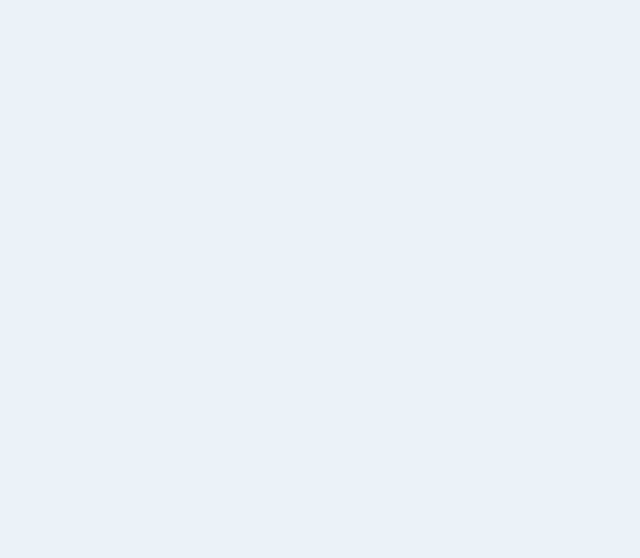
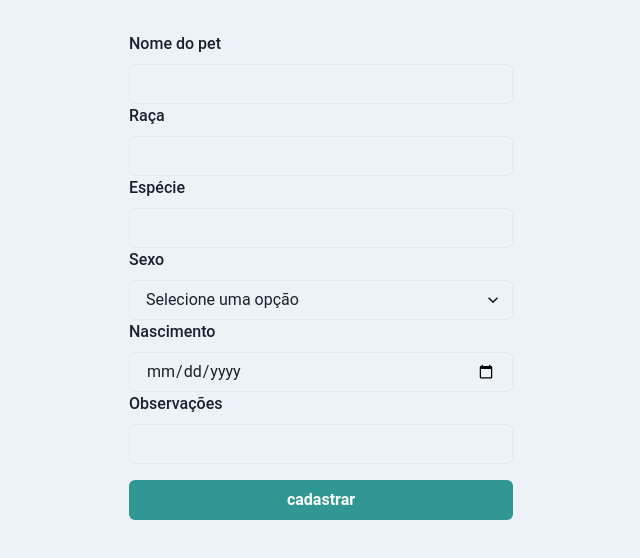
Before and after one commit to ManoelRochadev/petshop-project, a React (Vite) app in the folder web/: page /register/pet in a window 1280 px wide. Before the commit this address had no page. Shown: the top 558 px of the page, without its empty margins (319-959 px from the left). Built offline with nearby package versions, Linux system fonts and the light colour scheme.

Commit message:
add petRegister

```diff
--- a/web/src/App.tsx
+++ b/web/src/App.tsx
@@ -365,7 +365,7 @@ const NAV_ITEMS: Array<NavItem> = [
     label: 'Serviços',
     children: [
       {
-        label: 'Serviços disponíveis',
+        label: 'Agendar serviço',
         subLabel: 'Tosa, banho, aplicação de medicamentos, etc.',
         href: '#',
       },
@@ -375,7 +375,7 @@ const NAV_ITEMS: Array<NavItem> = [
     label: 'Saúde',
     children: [
       {
-        label: 'Consultas com veterinário',
+        label: 'Agendar Consulta',
         subLabel: 'Cuide da saúde do seu pet',
         href: '#',
       },
--- a/web/src/components/Dashboard.tsx
+++ b/web/src/components/Dashboard.tsx
@@ -1,21 +1,39 @@
 import { CloseIcon, HamburgerIcon } from "@chakra-ui/icons";
-import { Box, Flex, IconButton, useColorModeValue, useDisclosure, Text, useBreakpointValue, Stack, Button, Collapse, Img } from "@chakra-ui/react";
+import {
+  Box, Flex, IconButton, useColorModeValue, useDisclosure, Text, useBreakpointValue, Stack, Button, Collapse, Img, Heading, Container
+} from "@chakra-ui/react";
 import imageLogo from '../../assets/ifaro.png'
 import { useNavigate, Link as LinkRouter } from 'react-router-dom';
 import { DesktopNav, MobileNav } from "../App";
+import { api } from "../libs/api";
+import { useEffect, useState } from "react";
 
 export function Dashboard() {
   const { isOpen, onToggle } = useDisclosure();
   const navigate = useNavigate();
+  const [animais, setAnimals] = useState([]);
 
   function destroySession() {
     localStorage.removeItem('email')
     navigate('/')
   }
 
+  const email = localStorage.getItem('email')
+
+  if (!email) {
+    navigate('/')
+  }
+
+  useEffect(() => {
+    api.get(`/consulta/agendar/${email}`)
+      .then(data => setAnimals(data.data.nomeAnimal))
+      .catch(error => 'erro')
+  }, []);
+
+  const animaisList = animais.map((animal, key) => animal != null ? <Text key={key}>{animal}</Text> : null)
   return (
     <>
-    <Box display='block'>
+      <Box display='block'>
         <Flex
           bg={useColorModeValue('white', 'gray.800')}
           color={useColorModeValue('gray.600', 'white')}
@@ -65,11 +83,11 @@ export function Dashboard() {
               borderRadius={'md'}
               bg='green.200'
               _hover={{
-                bg:  'green.400',
+                bg: 'green.400',
               }
               }
             >
-                Sair
+              Sair
             </Button>
           </Stack>
         </Flex>
@@ -78,9 +96,73 @@ export function Dashboard() {
           <MobileNav />
         </Collapse>
       </Box>
-    <div>
-      <h1>Olá {localStorage.getItem('email')}</h1>
-    </div>
+      {animais.length === 0 ? (
+        <Flex w='100vw' h='85vh' alignItems='center' justifyContent='center' flexDir='column'>
+          <Heading
+            fontSize={'xl'}
+            mb={4}
+          >
+            Você não possui pet cadastrado
+          </Heading>
+          <Stack
+            direction={'column'}
+            spacing={3}
+            align={'center'}
+            alignSelf={'center'}
+            position={'relative'}>
+            <Button
+              type='button'
+              onClick={() => navigate('/register/pet')}
+              colorScheme={'green'}
+              bg={'green.400'}
+              rounded={'full'}
+              px={6}
+              _hover={{
+                bg: 'green.500',
+              }}>
+              Cadastrar seu pet aqui
+            </Button>
+          </Stack>
+        </Flex>
+      ) : (
+        <Container maxW={'3xl'}>
+          <Stack
+            as={Box}
+            textAlign={'center'}
+            spacing={{ base: 8, md: 14 }}
+            py={{ base: 20, md: 36 }}>
+            <Stack
+              direction={'column'}
+              spacing={3}
+              align={'center'}
+              alignSelf={'center'}
+              position={'relative'}>
+              <Text
+                colorScheme={'green'}
+                rounded={'full'}
+                px={6}
+                fontSize={'xl'}
+              >
+                Você possui {animais.length} pet(s) cadastrado(s)
+              </Text>
+              {animaisList}
+              <Box>
+              <Button
+                onClick={() => navigate('/register/pet')}
+                variant={'ghost'}
+                size={'sm'}
+                bg={'green.400'}
+                color='white'
+                _hover={{ color: 'white' }}
+              >
+                Cadastrar novo animal
+              </Button>
+              </Box>
+            </Stack>
+          </Stack>
+        </Container>
+      )
+      }
     </>
   )
 }
--- /dev/null
+++ b/web/src/components/PetRegister.tsx
@@ -0,0 +1,106 @@
+import { Button, Flex, FormControl, FormErrorMessage, FormLabel, Input, Select } from '@chakra-ui/react'
+import { useForm } from 'react-hook-form'
+import { useNavigate } from "react-router-dom"
+import { api } from '../libs/api'
+
+export function PetRegister() {
+  const navigate = useNavigate()
+
+  const {
+    handleSubmit,
+    register,
+    formState: { errors, isSubmitting },
+  } = useForm()
+
+  const emailDono = localStorage.getItem('email')
+
+  function onSubmit(values: any) {
+    api.post(`animal/register/${emailDono}`, {
+      dadosAnimal: {
+        nome: values.nome,
+        especie: values.especie,
+        raca: values.raca,
+        sexo: values.sexo,
+        nascimento: values.nascimento,
+        observacoes: values.observacoes,
+      }
+    }).then(event => navigate('/dashboard'))
+    .catch(error => alert('Animal já cadrastrado'))
+  }
+  return (
+    <Flex mt={8} mb={8} w='100%' height='auto' display='flex' justifyContent='center' alignItems='center' flexDir='column'>
+      <form onSubmit={handleSubmit(onSubmit)}>
+        <FormControl w={['86vw', '60vw', '30vw']} isInvalid={errors.nome || errors.raca || errors.especie || errors.sexo || errors.nascimento}>
+          <FormLabel htmlFor='nome'>Nome do pet</FormLabel>
+          <Input
+            id='nome'
+            {...register('nome', {
+              required: 'espécie é obrigátorio',
+            })}
+          />
+          <FormErrorMessage>
+            {errors.nome && errors.nome.message}
+          </FormErrorMessage>
+          <FormLabel htmlFor='raça'>Raça</FormLabel>
+          <Input
+            id='raca'
+            {...register('raca', {
+              required: 'Raça é obrigátorio',
+            })}
+          />
+          <FormErrorMessage>
+            {errors.raca && errors.raca.message}
+          </FormErrorMessage>
+          <FormLabel htmlFor='espécie'>Espécie</FormLabel>
+          <Input
+            id='especie'
+            type='text'
+            {...register('especie', {
+              required: 'espécie é obrigátoria',
+            })}
+          />
+          <FormErrorMessage>
+            {errors.especie && errors.especie.message}
+          </FormErrorMessage>
+          <FormLabel htmlFor='sexo'>Sexo</FormLabel>
+          <Select
+          id="sexo"
+          placeholder='Selecione uma opção'
+          {...register('sexo', {
+            required: 'Sexo é obrigátorio',
+          })}
+          >
+            <option value="fêmea">fêmea</option>
+            <option value="macho">macho</option>
+          </Select>
+          <FormErrorMessage>
+            {errors.sexo && errors.sexo.message}
+          </FormErrorMessage>
+          <FormLabel htmlFor='Nascimento'>Nascimento</FormLabel>
+          <Input
+            id='nascimento'
+            type='date'
+            {...register('nascimento', {
+              required: 'Nascimento é obrigátorio',
+            })}
+          />
+          <FormErrorMessage>
+            {errors.nascimento && errors.nascimento.message}
+          </FormErrorMessage>
+          <FormLabel htmlFor='observações'>Observações</FormLabel>
+          <Input
+            id='observacoes'
+            type='text'
+            {...register('observacoes')}
+          />
+          <FormErrorMessage>
+            {errors.observacoes && errors.observacoes.message}
+          </FormErrorMessage>
+        </FormControl>
+        <Button mt={4} width='100%' colorScheme='teal' isLoading={isSubmitting} type='submit'>
+          cadastrar
+        </Button>
+      </form>
+    </Flex>
+  )
+}
--- a/web/src/main.tsx
+++ b/web/src/main.tsx
@@ -9,6 +9,7 @@ import { CreateGroomer } from './components/CreateGroomer'
 import { CreateDoctor } from './components/CreateDoctor'
 import { Dashboard } from './components/Dashboard'
 import { Login } from './components/Login'
+import { PetRegister } from './components/PetRegister'
 
 
 ReactDOM.createRoot(document.getElementById('root')!).render(
@@ -22,6 +23,7 @@ ReactDOM.createRoot(document.getElementById('root')!).render(
       <Route path='/register/doctor' element={<CreateDoctor />} />
       <Route path='/dashboard' element={<Dashboard />} />
       <Route path='/login/user' element={<Login />}/>
+      <Route path='/register/pet' element={<PetRegister />}/>
     </Routes>
     </ChakraProvider>
   </React.StrictMode>
```
